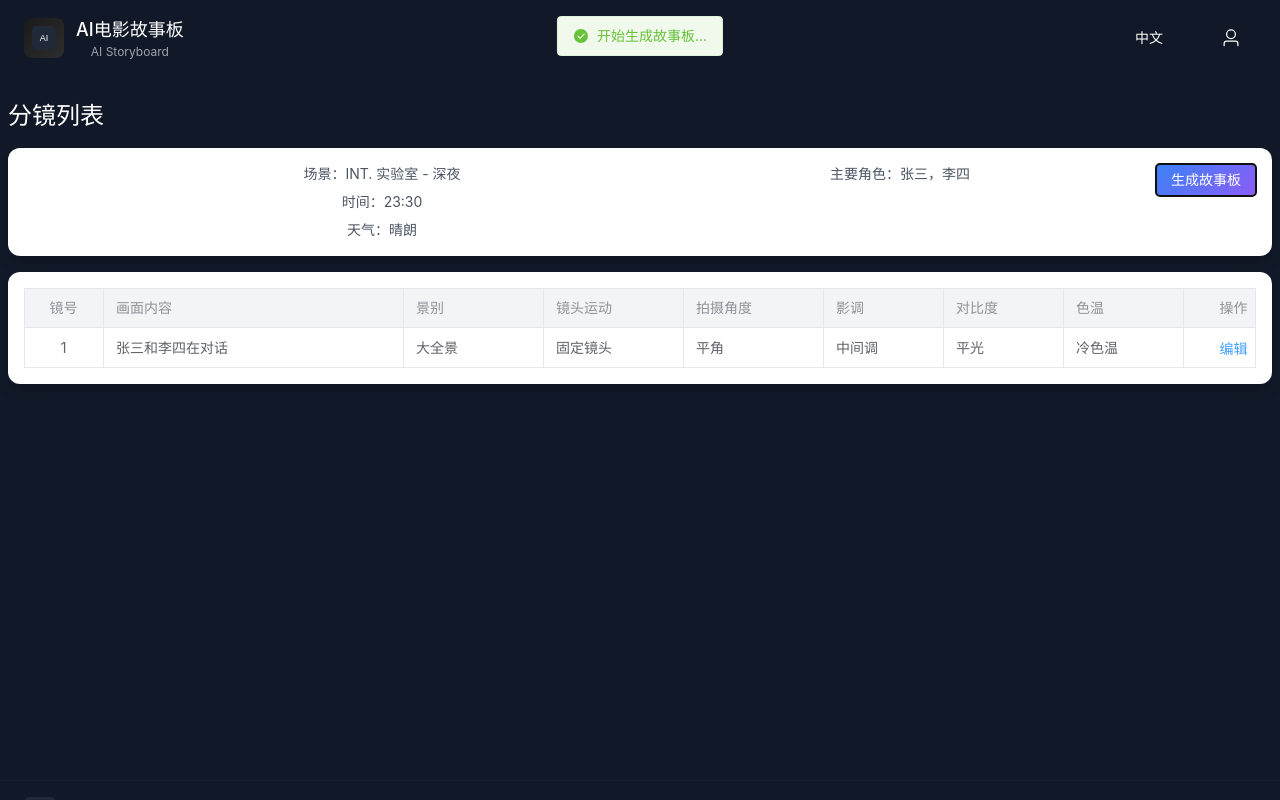
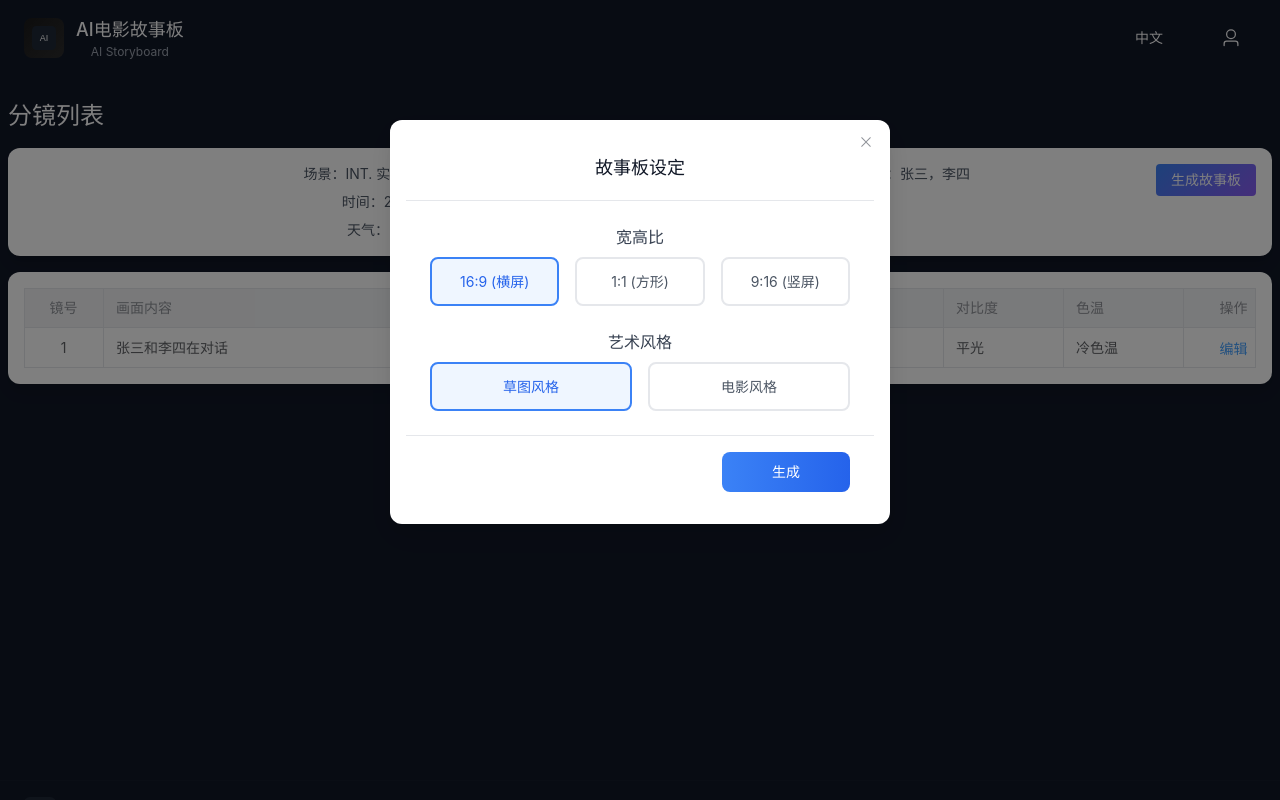
Before and after one commit to channingy/aistoryboard, a Vue app: page /shot-list in a window 1280 px wide. Both pictures are taken after a click on the button "生成故事板". Built offline with nearby package versions, Linux system fonts and the light colour scheme.

Commit message:
P4弹窗页面初始化

```diff
--- a/src/views/ShotList.vue
+++ b/src/views/ShotList.vue
@@ -19,6 +19,26 @@ const sceneInfo = ref({
   weather: '晴朗',
   characters: ['张三', '李四']
 })
+
+// 故事板设定弹窗
+const showSettingsDialog = ref(false)
+const storyboardSettings = ref({
+  aspectRatio: '16:9', // 默认16:9横屏
+  artStyle: 'sketch' // 默认草图风格
+})
+
+// 宽高比选项
+const aspectRatioOptions = [
+  { label: '16:9 (横屏)', value: '16:9' },
+  { label: '1:1 (方形)', value: '1:1' },
+  { label: '9:16 (竖屏)', value: '9:16' }
+]
+
+// 艺术风格选项
+const artStyleOptions = [
+  { label: '草图风格', value: 'sketch' },
+  { label: '电影风格', value: 'cinematic' }
+]
 
 // 分镜列表数据
 const shotList = ref([
@@ -50,6 +70,12 @@ const saveEdit = (id) => {
 
 // 生成故事板
 const generateStoryboard = () => {
+  showSettingsDialog.value = true
+}
+
+// 确认生成
+const confirmGenerate = () => {
+  showSettingsDialog.value = false
   ElMessage.success('开始生成故事板...')
   // TODO: 实现故事板生成逻辑
 }
@@ -255,6 +281,63 @@ const generateStoryboard = () => {
 
     <!-- 底部 -->
     <AppFooter class="mt-4" />
+
+    <!-- 故事板设定弹窗 -->
+    <el-dialog
+      v-model="showSettingsDialog"
+      title="故事板设定"
+      width="500px"
+      :close-on-click-modal="false"
+      class="storyboard-settings-dialog"
+    >
+      <div class="space-y-6">
+        <!-- 宽高比选项 -->
+        <div class="space-y-2">
+          <h3 class="text-base font-medium text-gray-700">宽高比</h3>
+          <div class="grid grid-cols-3 gap-4">
+            <div
+              v-for="option in aspectRatioOptions"
+              :key="option.value"
+              class="aspect-ratio-option"
+              :class="{ 'active': storyboardSettings.aspectRatio === option.value }"
+              @click="storyboardSettings.aspectRatio = option.value"
+            >
+              {{ option.label }}
+            </div>
+          </div>
+        </div>
+
+        <!-- 艺术风格选项 -->
+        <div class="space-y-2">
+          <h3 class="text-base font-medium text-gray-700">艺术风格</h3>
+          <div class="grid grid-cols-2 gap-4">
+            <div
+              v-for="option in artStyleOptions"
+              :key="option.value"
+              class="art-style-option"
+              :class="{ 'active': storyboardSettings.artStyle === option.value }"
+              @click="storyboardSettings.artStyle = option.value"
+            >
+              {{ option.label }}
+            </div>
+          </div>
+        </div>
+      </div>
+
+      <!-- 操作按钮 -->
+      <template #footer>
+        <div class="flex justify-end">
+          <el-button
+            type="primary"
+            size="large"
+            class="w-32 generate-btn"
+            @click="confirmGenerate"
+          >
+            生成
+          </el-button>
+        </div>
+      </template>
+    </el-dialog>
   </div>
 </template>
 
@@ -299,4 +382,47 @@ const generateStoryboard = () => {
 :deep(.el-textarea__inner:hover) {
   border-color: #d1d5db;
 }
+
+/* 故事板设定弹窗样式 */
+:deep(.storyboard-settings-dialog) {
+  border-radius: 12px;
+}
+
+:deep(.storyboard-settings-dialog .el-dialog__header) {
+  padding: 20px 24px;
+  margin: 0;
+  border-bottom: 1px solid #e5e7eb;
+}
+
+:deep(.storyboard-settings-dialog .el-dialog__title) {
+  font-size: 18px;
+  font-weight: 600;
+  color: #111827;
+}
+
+:deep(.storyboard-settings-dialog .el-dialog__body) {
+  padding: 24px;
+}
+
+:deep(.storyboard-settings-dialog .el-dialog__footer) {
+  padding: 16px 24px;
+  border-top: 1px solid #e5e7eb;
+}
+
+.aspect-ratio-option,
+.art-style-option {
+  @apply flex items-center justify-center px-4 py-3 rounded-lg border-2 border-gray-200
+         text-gray-600 cursor-pointer transition-all duration-200 hover:border-blue-500 hover:text-blue-600;
+}
+
+.aspect-ratio-option.active,
+.art-style-option.active {
+  @apply border-blue-500 bg-blue-50 text-blue-600;
+}
+
+.generate-btn {
+  @apply bg-gradient-to-r from-blue-500 to-blue-600 hover:from-blue-600 hover:to-blue-700
+         text-white font-medium rounded-lg transition-all duration-200
+         hover:shadow-md hover:-translate-y-0.5;
+}
 </style>
```
